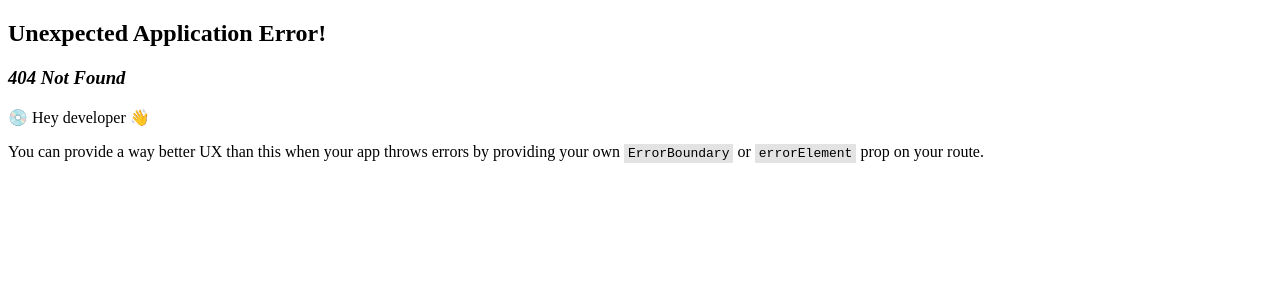
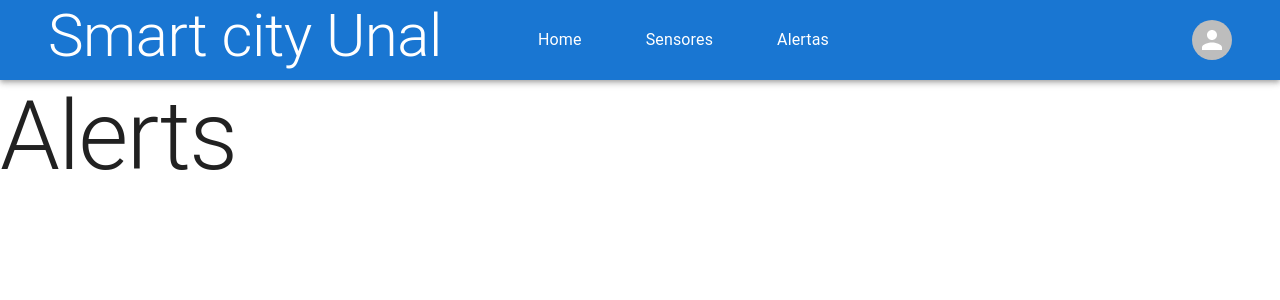
Before and after one commit to tesis-dobregon/tesis-unal, a React (Vite) app in the folder packages/front-end/: page /alertas in a window 1280 px wide. Before the commit this address had no page. Shown: the top 300 px of the page. Built offline with nearby package versions, Linux system fonts and the light colour scheme.

Commit message:
Add base layout Add pages Add basic navigation

```diff
--- a/packages/front-end/src/app.tsx
+++ b/packages/front-end/src/app.tsx
@@ -2,11 +2,16 @@
 import styles from "./app.module.scss";
 
 import { Route, Routes, Link, RouterProvider } from "react-router-dom";
-import { Typography } from "@mui/material";
+import { CssBaseline, Typography } from "@mui/material";
 import router from "./router";
 
 export function App() {
-  return <RouterProvider router={router}></RouterProvider>;
+  return (
+    <>
+      <CssBaseline />
+      <RouterProvider router={router}></RouterProvider>
+    </>
+  );
 }
 
 export default App;
--- a/packages/front-end/src/components/Header/Header.tsx
+++ b/packages/front-end/src/components/Header/Header.tsx
@@ -1,10 +1,55 @@
-import { Box, Typography } from "@mui/material";
+import {
+  AppBar,
+  Avatar,
+  Container,
+  IconButton,
+  List,
+  ListItem,
+  ListItemButton,
+  ListItemText,
+  Stack,
+  Toolbar,
+  Tooltip,
+  Typography,
+} from "@mui/material";
+import { Link } from "react-router-dom";
 
 const Header = () => {
   return (
-    <Box>
-      <Typography variant="h2">Smart city Unal</Typography>
-    </Box>
+    <>
+      <AppBar position="static">
+        <Container maxWidth="xl">
+          <Toolbar sx={{ justifyContent: "space-between" }}>
+            <Stack direction="row" spacing={8}>
+              <Typography variant="h2">Smart city Unal</Typography>
+              <List component={Stack} direction="row">
+                <ListItem>
+                  <ListItemButton component={Link} to="/">
+                    <ListItemText>Home</ListItemText>
+                  </ListItemButton>
+                </ListItem>
+                <ListItem>
+                  <ListItemButton component={Link} to="/sensores">
+                    <ListItemText>Sensores</ListItemText>
+                  </ListItemButton>
+                </ListItem>
+                <ListItem>
+                  <ListItemButton component={Link} to="/alertas">
+                    <ListItemText>Alertas</ListItemText>
+                  </ListItemButton>
+                </ListItem>
+              </List>
+            </Stack>
+
+            <Tooltip title="Open settings">
+              <IconButton sx={{ p: 0 }}>
+                <Avatar alt="Profile" />
+              </IconButton>
+            </Tooltip>
+          </Toolbar>
+        </Container>
+      </AppBar>
+    </>
   );
 };
 
--- /dev/null
+++ b/packages/front-end/src/pages/Alerts/Alerts.tsx
@@ -0,0 +1,7 @@
+import { Typography } from "@mui/material";
+
+const Alerts = () => {
+  return <Typography variant="h1">Alerts</Typography>;
+};
+
+export default Alerts;
--- /dev/null
+++ b/packages/front-end/src/pages/NotFound/NotFound.tsx
@@ -0,0 +1,7 @@
+import { Typography } from "@mui/material";
+
+const NotFound = () => {
+  return <Typography variant="h1">Not Found!!!</Typography>;
+};
+
+export default NotFound;
--- /dev/null
+++ b/packages/front-end/src/pages/Sensors/Sensors.tsx
@@ -0,0 +1,7 @@
+import { Typography } from "@mui/material";
+
+const Sensors = () => {
+  return <Typography variant="h1">Sensores</Typography>;
+};
+
+export default Sensors;
```
Also changed, not shown: packages/front-end/src/router.tsx (+12 -0 lines).
